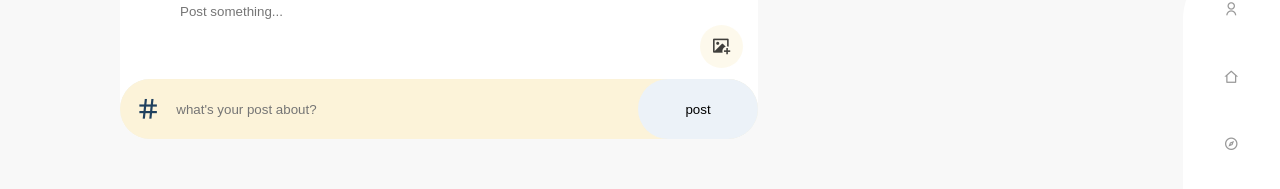
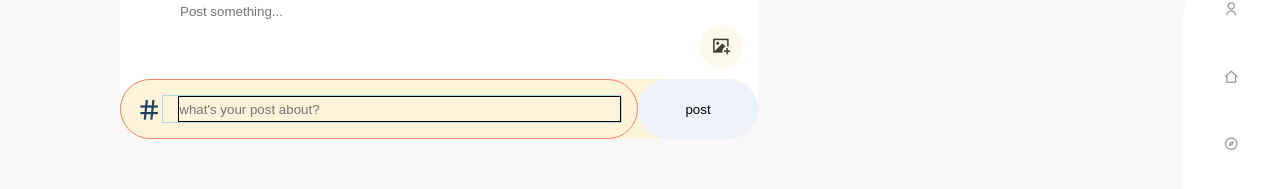
Before and after one commit to rachellin/mind-spark-react-app, a React (Create React App) app: page / in a window 1280 px wide. Shown: the part 223-412 px from the top of the page. Built offline with nearby package versions, Linux system fonts and the light colour scheme.

Commit message:
tried to fix poster

```diff
--- a/src/App.css
+++ b/src/App.css
@@ -52,3 +52,7 @@ button:hover {
 input[type=submit] {
   cursor: pointer;
 }
+
+::-webkit-scrollbar { width: 11px; background: var(--container); }
+::-webkit-scrollbar-thumb {background:#999;}
+::-webkit-scrollbar,::-webkit-scrollbar-thumb {border:5px solid var(--background);}
--- a/src/postsContainer/poster.js
+++ b/src/postsContainer/poster.js
@@ -42,26 +42,6 @@ export class Poster extends React.Component {
         }
     }
 
-    uploadMedia (e) {
-        if (e.target.files) {
-            const files = Array.from(e.target.files);
-            Promise.all(files.map(file => {
-                return (new Promise((resolve, reject) => {
-                    const reader = new FileReader();
-                    reader.addEventListener('load', (event) => {
-                        resolve(event.target.result);
-                    });
-                    reader.addEventListener('error', reject);
-                    reader.readAsDataURL(file);
-                }));
-            }))
-            .then(images => {
-                this.setState({ mediaArray: images, file: images[0] });
-            })
-            .catch(err => console.error(err));
-        }
-    }
-
     render () {
         return (
             <StyledPost>
@@ -77,21 +57,20 @@ export class Poster extends React.Component {
 
                     <PostForm>
                         <div className="post-body">
-                            <div className="post-media">
-                                <img src={this.state.file}/>
-                            </div>
+                            <Uploader/>
                             <input type="text" name="post-text" placeholder="Post something..."></input>
-                            <Uploader/>
                         </div>
 
-                        <PostInfo>
+                        <PostInfo poster={true}>
                             <div className="poster-tags">
                                 <button className="info-tab"><i className="ri-hashtag"></i></button>
-                                <div className="tags-wrapper">{this.state.tagElements}</div>
-                                <input
-                                    type="text" name="post-tags" onKeyPress={this.makeTag}
-                                    placeholder={this.state.tags.length > 0 ? "" : "what's your post about?"}>
-                                </input>
+                                <div className="tags-container">
+                                    <div className="tags-wrapper">{this.state.tagElements}</div>
+                                    <input
+                                        type="text" name="post-tags" onKeyPress={this.makeTag}
+                                        placeholder={this.state.tags.length > 0 ? "" : "what's your post about?"}>
+                                    </input>
+                                </div>
                             </div>
                             <input type="submit" value="post" className="poster-submit"></input>
                         </PostInfo>
@@ -103,16 +82,43 @@ export class Poster extends React.Component {
 }
 
 const Uploader = (props) => {
-    const hiddenFileInput = React.useRef(null);
+    const hiddenFileInput = React.createRef();
 
     const openFiles = (e) => {
         // this.setState({ openFiles: this.fakeClick });
         hiddenFileInput.current.click();
     }
 
+    let mediaCollection;
+
+    const uploadMedia = (e) => {
+        console.log("uploading!");
+        if (e.target.files) {
+            const files = Array.from(e.target.files);
+            Promise.all(files.map(file => {
+                return (new Promise((resolve, reject) => {
+                    const reader = new FileReader();
+                    reader.addEventListener('load', (event) => {
+                        resolve(event.target.result);
+                    });
+                    reader.addEventListener('error', reject);
+                    reader.readAsDataURL(file);
+                }));
+            }))
+            .then(images => {
+                // this.setState({ mediaArray: images, file: images[0] });
+                mediaCollection = images[0];
+            })
+            .catch(err => console.error(err));
+        }
+    }
+
     return (
         <>
-        <input type="file" style={{ display: "none" }} ref={hiddenFileInput}/>
+        <div className="post-media">
+            <img src={mediaCollection}/>
+        </div>
+        <input type="file" hidden onChange={() => console.log("hi")}/>
         <button onClick={openFiles}><i class="ri-image-add-fill"></i></button>
         </>
     );
--- a/src/styles/postStyles.js
+++ b/src/styles/postStyles.js
@@ -172,7 +172,7 @@ export const PostInfo = styled.div`
     text-align: center;
     padding: 2rem;
     //border:1px solid #000;
-    background: #ECF2F8;
+    background: ${props => props.poster? "var(--yellow)" : "#ECF2F8"};
 
     .post-actions, .post-tags, .more-actions, .poster-tags, .poster-submit {
         position: absolute;
@@ -228,15 +228,27 @@ export const PostInfo = styled.div`
 
     .poster-tags {
         background: #FCF3D9;
-        width: 100%;
-        text-align: left;
+        width: calc(100% - 8rem);
+        left: 0;
         display: flex;
+        border: 1px solid salmon;
+
+        .tags-container {
+            width: 100%;
+            height: 100%;
+            text-align: left;
+            overflow-x: scroll;
+            display: flex;
+            min-width: 4rem;
+            border: 1px solid lightblue;
+        }
 
         input {
             width: 100%;
             height: 100%;
             //display: inline-block;
-            //border: 1px solid #000;
+            border: 1px solid #000;
+            padding-right: 10rem;
         }
 
         .tags-wrapper {
```
